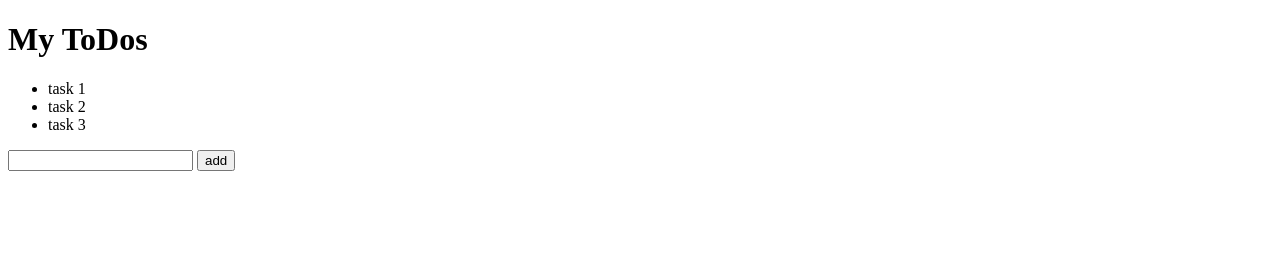
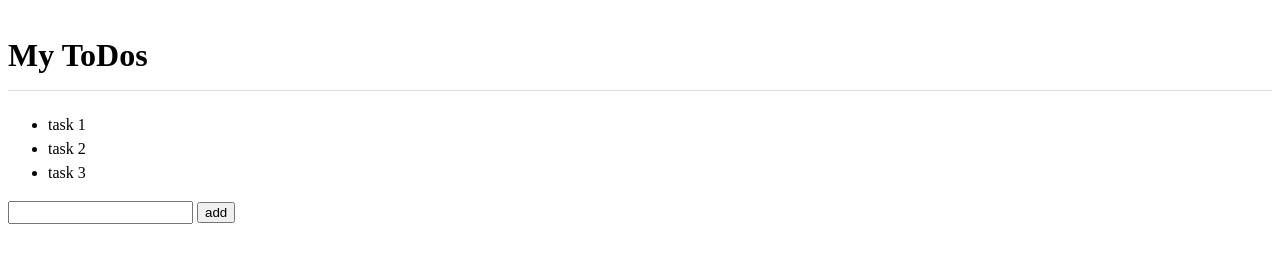
Before and after one commit to ma22npk/Vue_about, a plain HTML site: page index.html in a window 1280 px wide. Drawn offline with nearby package versions, Linux system fonts and the light colour scheme.

Commit message:
styleの設定

```diff
--- /dev/null
+++ b/CSS/style.scss
@@ -0,0 +1,24 @@
+* {
+box-sizing: border-box;
+}
+body{
+  font-size: 16px;
+  font-family: serif;
+}
+.container{
+  width: 300px;
+  margin: auto;
+}
+
+#app h1 {
+font-style: 16px;
+border-bottom: 1px solid #ddd;
+padding: 16px 0;
+}
+#app li {
+  line-height: 1.5;
+
+}
+#app input[type="text"]{
+  padding: 2px;
+}
--- a/index.html
+++ b/index.html
@@ -15,7 +15,7 @@
     <!-- スマホやタブレットで表示をするビューポートの記述 -->
     <meta name="viewport" content="width=device-width, initial-scale=1.0">
     <!-- Style CSS -->
-    <link href="/CSS/style.css" rel="stylesheet">
+    <link href="CSS/style.css" rel="stylesheet">
     <title>My Vue.js</title>
   </head>
 <body>
```
Also changed, not shown: CSS/style.css, CSS/style.min.css (added), 1 other file.
